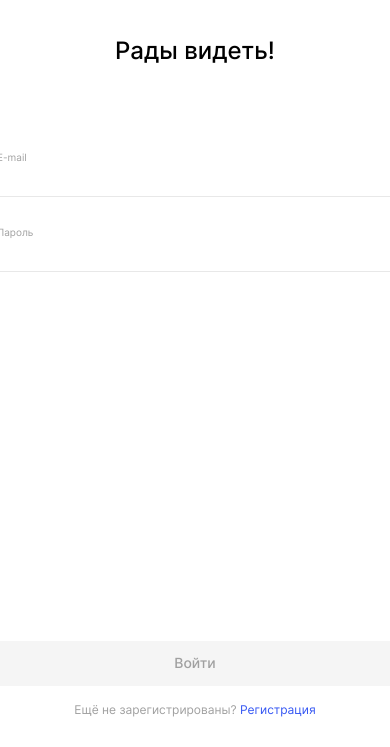
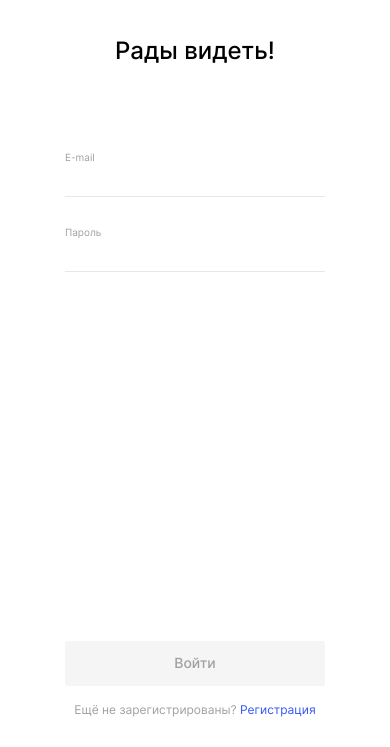
Before and after one commit to Avellow/movies-explorer-frontend, a React app: page /signin in a window 390 px wide. Shown: the part 97-844 px from the top of the page. Built offline with nearby package versions, Linux system fonts and the light colour scheme.

Commit message:
modify изменить ширину формы под разный размер экранов

```diff
--- a/src/components/Form/Form.css
+++ b/src/components/Form/Form.css
@@ -33,7 +33,7 @@
 
 @media screen and (max-width: 525px) {
     .form {
-        min-width: 260px;
+        width: 320px;
         height: 100%;
         max-height: 700px;
     }
@@ -47,3 +47,9 @@
         line-height: 1.25;
     }
 }
+
+@media screen and (max-width: 390px) {
+    .form {
+        width: 260px;
+    }
+}
```
